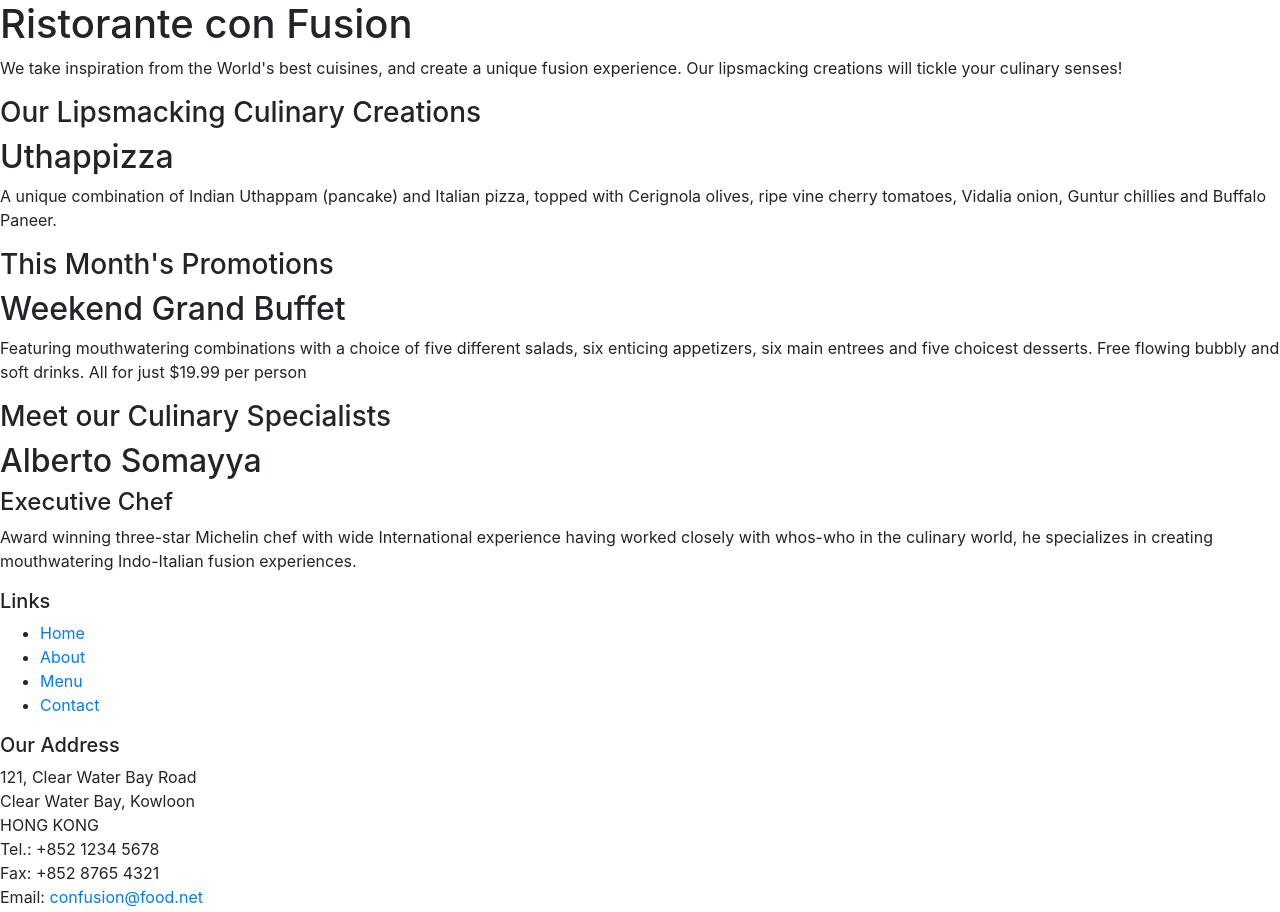
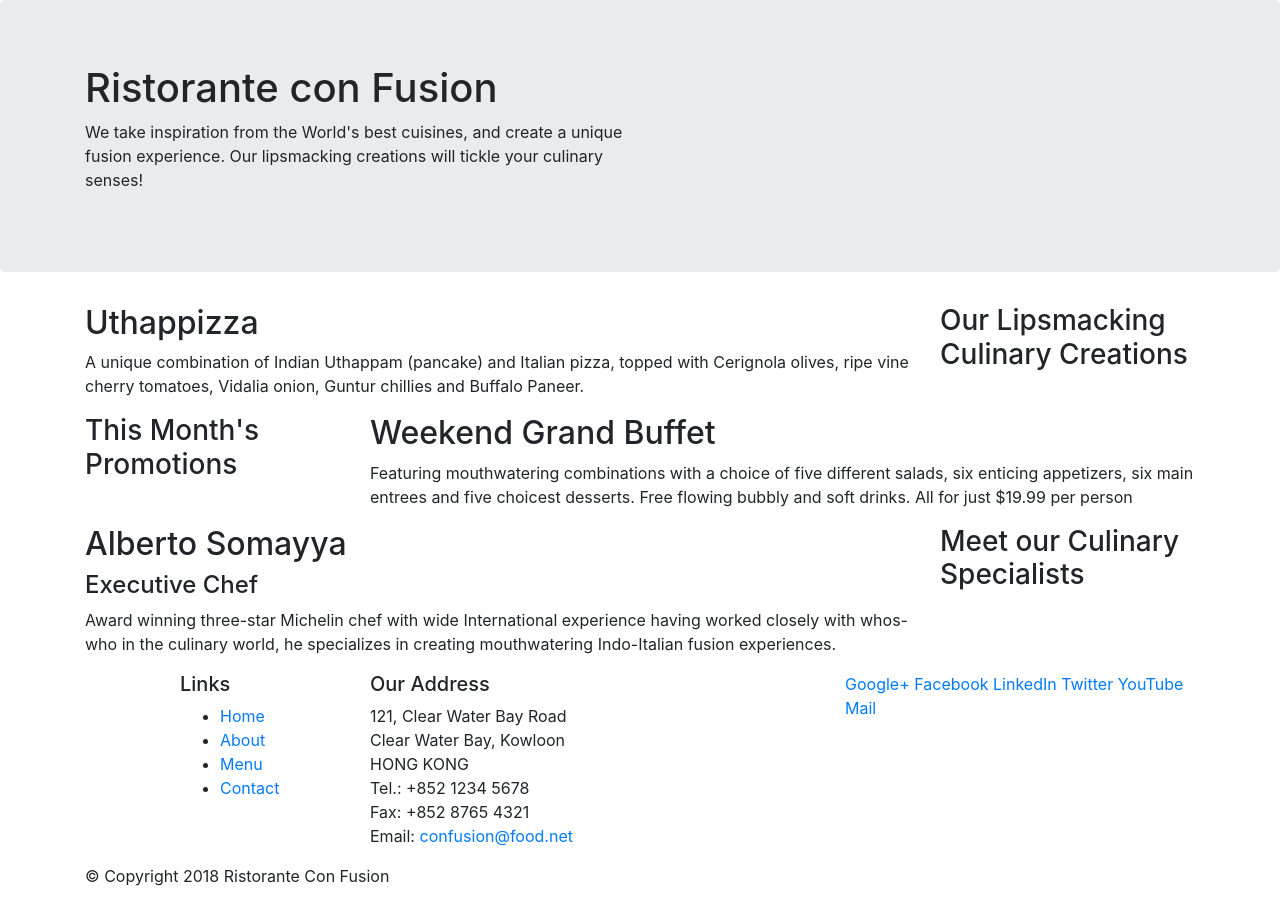
Before and after one commit to bahaayoussof/conFusion, a website: page index.html in a window 1280 px wide. Shown: the top 912 px of the page. Drawn offline with nearby package versions, Linux system fonts and the light colour scheme.

Commit message:
Bootstrap Grid Part 1

```diff
--- a/index.html
+++ b/index.html
@@ -14,46 +14,46 @@
 
 <body>
 
-    <header>
-        <div>
-            <div>
-                <div>
+    <header class="jumbotron">
+        <div class="container">
+            <div class="row">
+                <div class="col-12 col-sm-6">
                     <h1>Ristorante con Fusion</h1>
                     <p>We take inspiration from the World's best cuisines, and create a unique fusion experience. Our lipsmacking creations will tickle your culinary senses!</p>
                 </div>
-                <div>
+                <div class="col-12 col-sm">
                 </div>
             </div>
         </div>
     </header>
 
-    <div>
-        <div>
-            <div>
+    <div class="container">
+        <div class="row">
+            <div class="col-12 col-sm-4 order-sm-last col-md-3">
                 <h3>Our Lipsmacking Culinary Creations</h3>
             </div>
-            <div>
+            <div class="col col-sm col-md">
                 <h2>Uthappizza</h2>
                 <p>A unique combination of Indian Uthappam (pancake) and Italian pizza, topped with Cerignola olives, ripe vine cherry tomatoes, Vidalia onion, Guntur chillies and Buffalo Paneer.</p>
             </div>
         </div>
 
 
-        <div>
-            <div>
+        <div class="row">
+            <div class="col-12 col-sm-4 col-md-3">
                 <h3>This Month's Promotions</h3>
             </div>
-            <div>
+            <div class="col col-sm col-md">
                 <h2>Weekend Grand Buffet</h2>
                 <p>Featuring mouthwatering combinations with a choice of five different salads, six enticing appetizers, six main entrees and five choicest desserts. Free flowing bubbly and soft drinks. All for just $19.99 per person </p>
             </div>
         </div>
 
-        <div>
-            <div>
+        <div class="row">
+            <div class="col-12 col-sm-4 col-md-3">
                 <h3>Meet our Culinary Specialists</h3>
             </div>
-            <div>
+            <div class="col col-sm order-sm-first col-md">
                 <h2>Alberto Somayya</h2>
                 <h4>Executive Chef</h4>
                 <p>Award winning three-star Michelin chef with wide International experience having worked closely with whos-who in the culinary world, he specializes in creating mouthwatering Indo-Italian fusion experiences. </p>
@@ -62,9 +62,9 @@
     </div>
 
     <footer>
-        <div>
-            <div>
-                <div>
+        <div class="container">
+            <div class="row">
+                <div class="col-4 offset-1 col-sm-2">
                     <h5>Links</h5>
                     <ul>
                         <li><a href="#">Home</a></li>
@@ -73,7 +73,7 @@
                         <li><a href="#">Contact</a></li>
                     </ul>
                 </div>
-                <div>
+                <div class="col-7 col-sm-5">
                     <h5>Our Address</h5>
                     <address>
 		              121, Clear Water Bay Road<br>
@@ -84,7 +84,7 @@
 		              Email: <a href="mailto:confusion@food.net">confusion@food.net</a>
 		           </address>
                 </div>
-                <div>
+                <div class="col-12 col-sm-4">
                     <div>
                         <a href="http://google.com/+">Google+</a>
                         <a href="http://www.facebook.com/profile.php?id=">Facebook</a>
@@ -95,7 +95,7 @@
                     </div>
                 </div>
            </div>
-           <div>
+           <div col-auto>
                 <div>
                     <p>© Copyright 2018 Ristorante Con Fusion</p>
                 </div>
```
